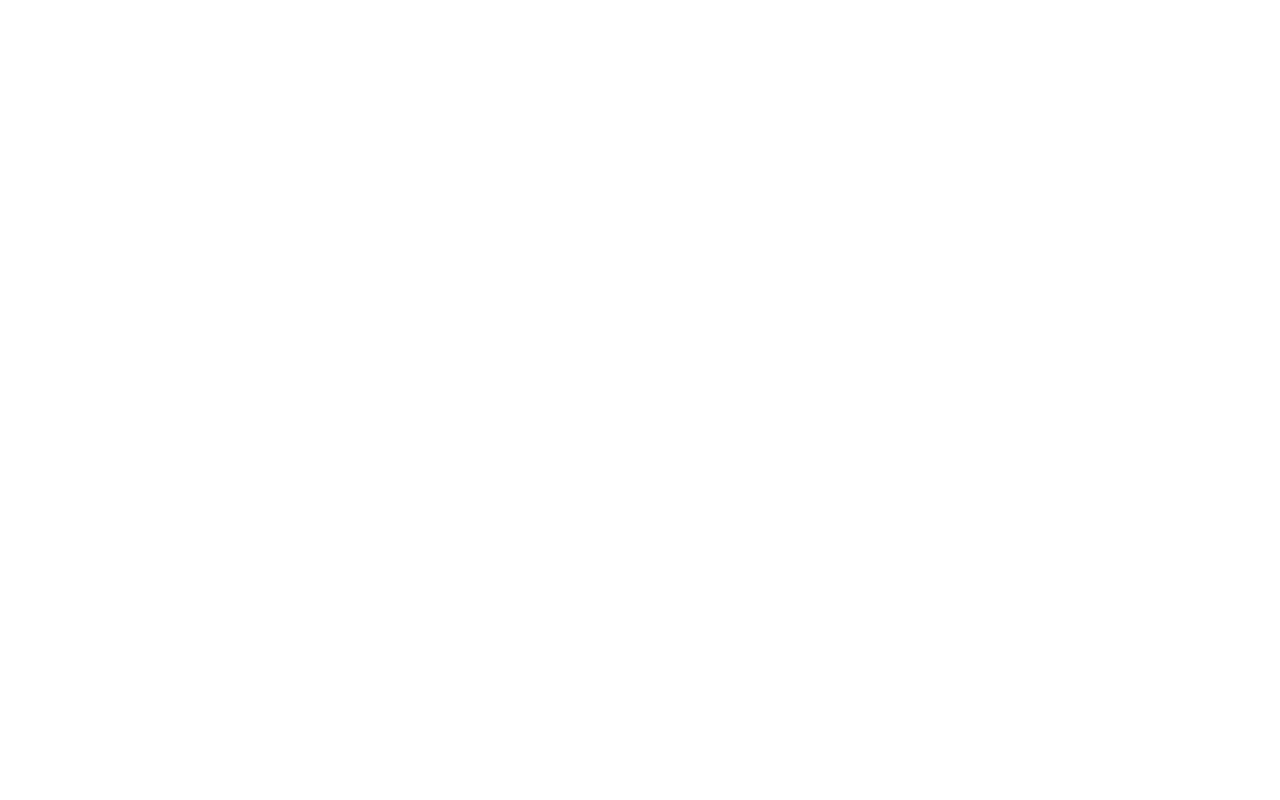
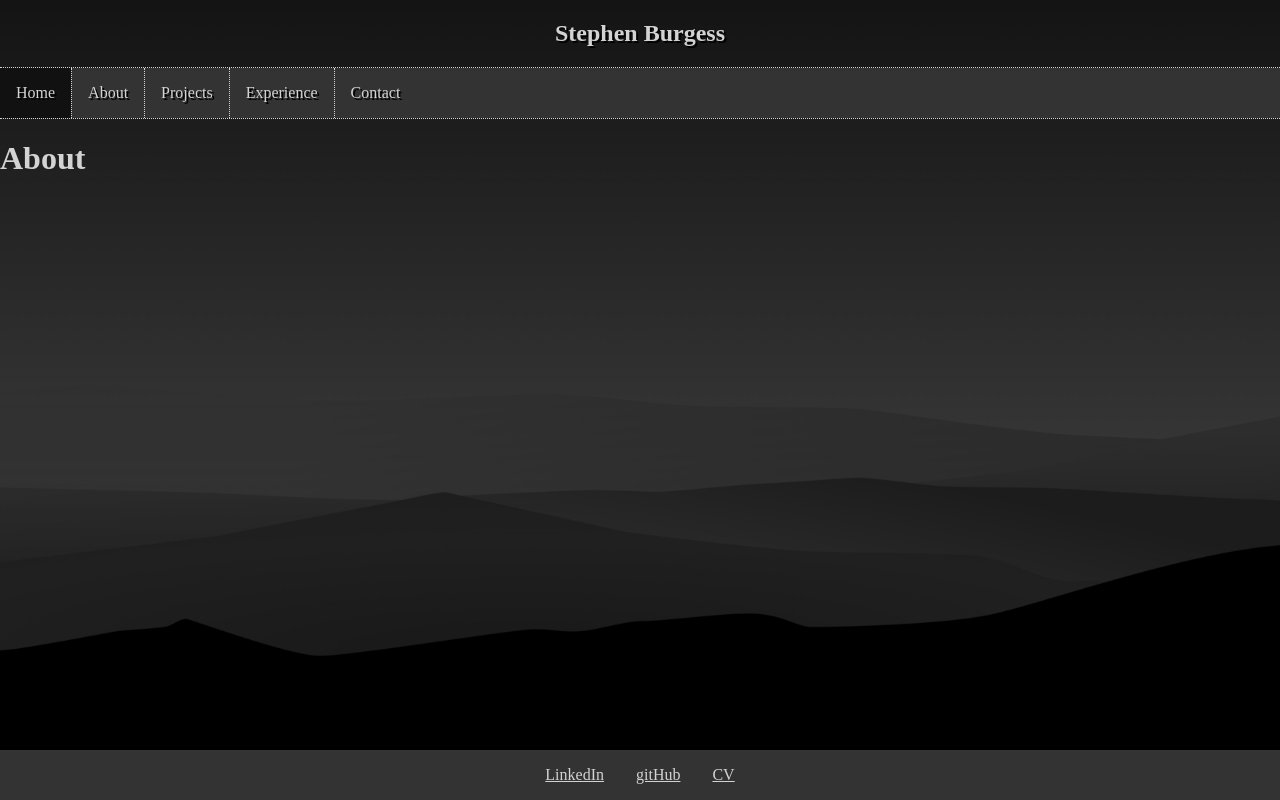
Before and after one commit to StephenBurgess89/StephenBurgess89.github.io, a plain HTML site: page index.html at #!/about in a window 1280 px wide. Drawn offline with nearby package versions, Linux system fonts and the light colour scheme; some packages are replaced by stand-ins of ours.

Commit message:
ng-framework

```diff
--- /dev/null
+++ b/css/index.css
@@ -0,0 +1,103 @@
+html {
+  background: url("../img/background_img.jpg");
+  background-repeat: no-repeat;
+  background-attachment: fixed;
+  background-position: center center;
+  background-size: cover;
+}
+@media (max-width: 480px) {
+    html{
+        background-image: url("../img/background_mob.jpg");
+    }
+}
+@media (min-width: 481px) and (max-width: 1024px) {
+    html {
+        background-image: url("../img/background_tab.jpg");
+    }
+}
+@media (min-width: 1025px) {
+    html {
+	    background-image: url("../img/background_HD.jpg");
+   }
+}
+
+body {
+  font-family: "Times New Roman, Times, serif";
+  color: lightgrey;
+  margin: 0;
+  padding: 0;
+}
+
+header {
+  text-shadow: 2px 2px black;
+  width: 100%;
+  margin: 0;
+  padding: 0;
+}
+header nav {
+  border-bottom: 0.1em dotted lightgrey;
+  position: sticky;
+}
+
+.searchbar {
+  text-align: center;
+}
+
+.navbar ul {
+  list-style-type: none;
+  margin: 0;
+  padding: 0;
+  overflow: hidden;
+  background-color: #333;
+}
+.navbar li {
+  float: left;
+  border-right: 0.1em dotted lightgrey;
+}
+.navbar li:last-child {
+  border-right: none;
+}
+.navbar li a {
+  padding: 1rem;
+  display: block;
+  color: lightgrey;
+  text-decoration: none;
+}
+.navbar li a:hover {
+  background-color: #111;
+  color: #af43be;
+  text-shadow: 2px 2px blue;
+}
+.navbarActive {
+  background-color: #111;
+}
+@media screen and (max-width: 600px) {
+  .navbar li.right,
+  .navbar li {float: none;}
+}
+
+footer {
+  background-color: #333;
+  text-align: center;
+  position: absolute;
+  bottom: 0;
+  width: 100%;
+  margin: 0;
+  padding: 0;
+}
+footer ul {
+  display: flex;
+  justify-content: center;
+  list-style-type: none;
+  margin: 0;
+  padding: 0;
+  overflow: hidden;
+}
+footer li {
+  float: left;
+}
+footer li a {
+  padding: 1rem;
+  display: block;
+  color: lightgrey;
+}
--- /dev/null
+++ b/html/about.html
@@ -0,0 +1 @@
+<h1>About</h1>
--- a/index.html
+++ b/index.html
@@ -1,13 +1,55 @@
 <!DOCTYPE html>
-<html>
+
+<html lang="en-US">
+
+<!--  AngularJS -->
+<script src="https://ajax.googleapis.com/ajax/libs/angularjs/1.6.9/angular.min.js"></script>
+<script src="https://ajax.googleapis.com/ajax/libs/angularjs/1.6.9/angular-route.js"></script>
+
 <head>
+  <!-- meta data -->
+  <meta charset="UTF-8">
+  <meta name="viewport" content="width=device-width, initial-scale=1.0, shrink-to-fit=no">
+  <meta name="author" content="Stephen Burgess">
 
-<title>Stephen Burgess - Portfolio</title>
+  <!--  css -->
+  <link rel="stylesheet" href="css/index.css">
+  <!--  link rel="stylesheet" href="css/home.css"-->
 
+  <title>Stephen Burgess - Portfolio</title>
 </head>
 
-<body>
+<body data-ng-app="ngApp">
 
+  <script src="js/ngApp.js"></script>
+
+  <header>
+    <!-- search bar -->
+    <nav class="searchbar">
+      <h1>Stephen Burgess</h1>
+    </nav>
+    <!--  menu bar -->
+    <nav class="navbar">
+      <ul>
+        <li><a class="navbarActive" href="#!">Home</a></li>
+        <li><a href="#!about">About</a></li>
+        <li><a href="#!projects">Projects</a></li>
+        <li><a href="#!experience">Experience</a></li>
+        <li><a href="#!contact">Contact</a></li>
+      </ul>
+    </nav>
+  </header>
+
+  <div data-ng-view></div>
+
+  <footer>
+    <ul>
+        <li><a href="https://www.linkedin.com/in/stephenburgess89/">LinkedIn</a></li>
+        <li><a href="https://github.com/StephenBurgess89">gitHub</a></li>
+        <li><a href="https://drive.google.com/file/d/1MjEW3aLQVFCBhfxUnK7iOptmE4mn3tTJ/view?usp=sharing">CV</a></li>
+      </ul>
+  </footer>
 
 </body>
+
 </html>
--- /dev/null
+++ b/js/ngApp.js
@@ -0,0 +1,16 @@
+var app = angular.module("ngApp", ["ngRoute"]);
+    app.config(function($routeProvider) {
+        $routeProvider
+        .when("/", {
+            templateUrl : "../html/home.html"
+        })
+        .when("/about", {
+            templateUrl : "../html/about.html",
+        })
+        .when("/projects", {
+            templateUrl : "../html/projects.html"
+        })
+        .when("/contact", {
+            templateUrl : "../html/contact.html"
+        });
+    });
--- /dev/null
+++ b/js/ngctrl.js
@@ -0,0 +1 @@
+app.controller('ngCtrl');
```
Also changed, not shown: html/contact.html (added, +1 -0 lines), html/home.html (added, +1 -0 lines), html/projects.html (added, +1 -0 lines), img/background_HD.jpg (added), img/background_img.jpg (added), img/background_mob.jpg (added), img/background_tab.jpg (added).
